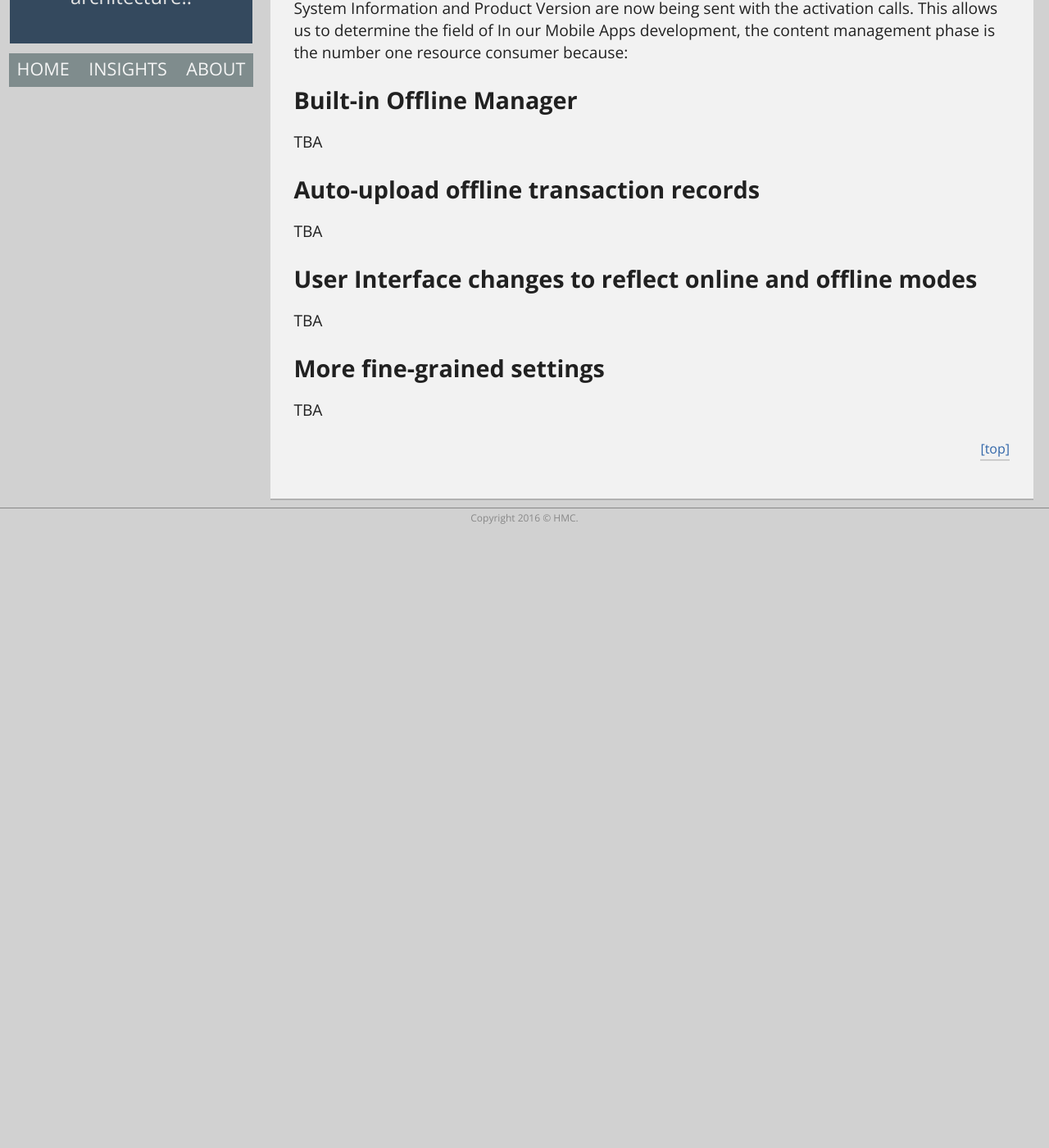
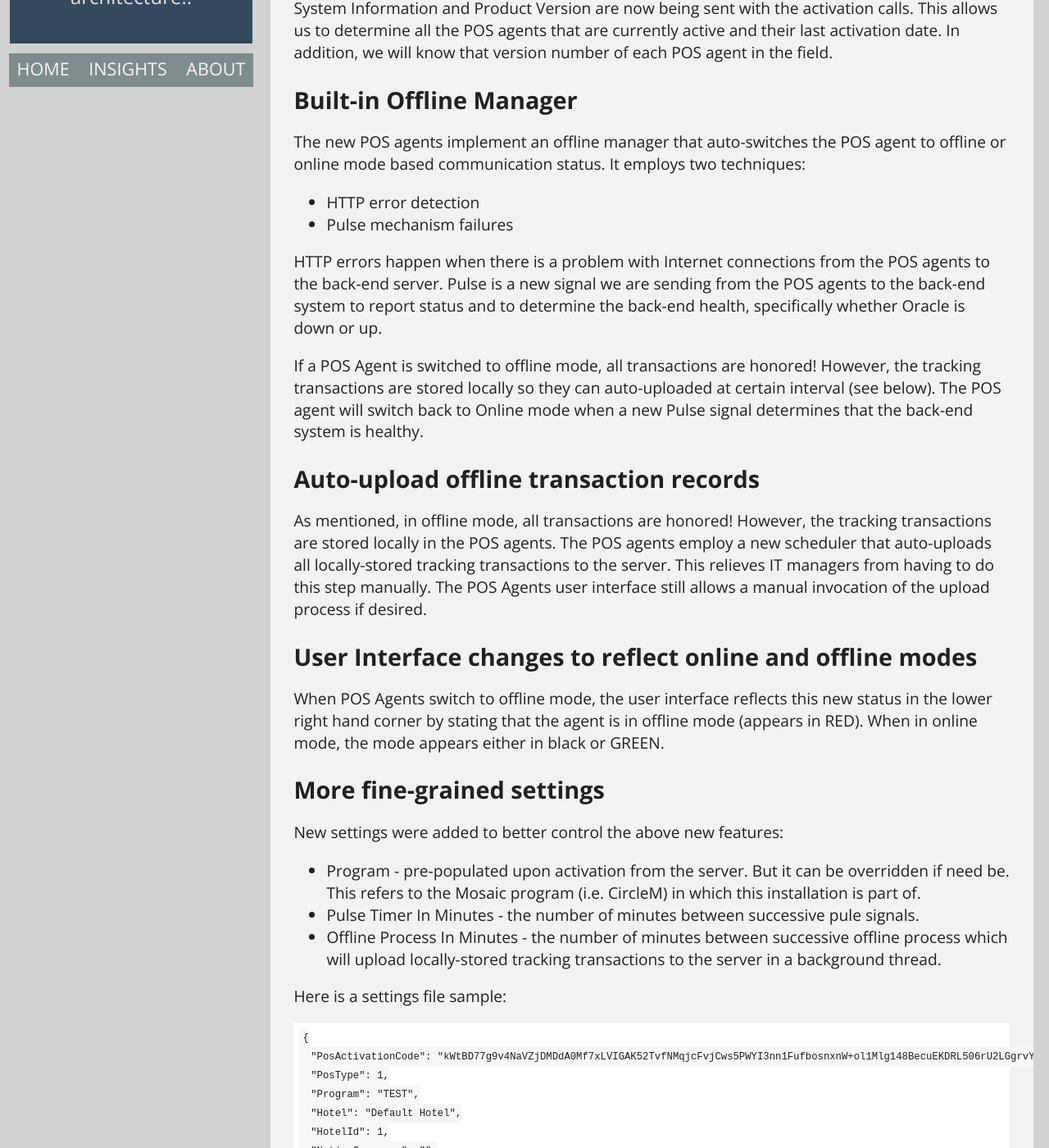
Before and after one commit to hmccode/hmccode.github.io, a Jekyll site: the page built from _posts/2017-03-05-pos-agents.md, in a window 1280 px wide and 1400 px high, scrolled down 360 px. Shown: the whole window at 82% size. Built offline with Jekyll 4.4.1, drawn with Linux system fonts in a browser that asks for light colours; nearby versions of some CDN libraries; a script that is not in the unit is left out; before the commit the page ends 1096 px from its top, so only the background shows below that; some of the changed text lies outside the part shown.

Commit message:
Updated the POS Agents and Digital Memberships posts

````diff
--- a/_posts/2017-03-05-pos-agents.md
+++ b/_posts/2017-03-05-pos-agents.md
@@ -13,20 +13,68 @@ This article discusses the features planned for V3 of the POS Agents.
 
 ## Telemetry Information
 
-System Information and Product Version are now being sent with the activation calls. This allows us to determine the field of In our Mobile Apps development, the content management phase is the number one resource consumer because:
+System Information and Product Version are now being sent with the activation calls. This allows us to determine all the POS agents that are currently active and their last activation date. In addition, we will know that version number of each POS agent in the field.
 
 ## Built-in Offline Manager
 
-TBA
+The new POS agents implement an offline manager that auto-switches the POS agent to offline or online mode based communication status. It employs two techniques:
+
+- HTTP error detection
+- Pulse mechanism failures
+
+HTTP errors happen when there is a problem with Internet connections from the POS agents to the back-end server. Pulse is a new signal we are sending from the POS agents to the back-end system to report status and to determine the back-end health, specifically whether Oracle is down or up.
+
+If a POS Agent is switched to offline mode, all transactions are honored! However, the tracking transactions are stored locally so they can auto-uploaded at certain interval (see below). The POS agent will switch back to Online mode when a new Pulse signal determines that the back-end system is healthy.
 
 ## Auto-upload offline transaction records
 
-TBA
+As mentioned, in offline mode, all transactions are honored! However, the tracking transactions are stored locally in the POS agents. The POS agents employ a new scheduler that auto-uploads all locally-stored tracking transactions to the server. This relieves IT managers from having to do this step manually. The POS Agents user interface still allows a manual invocation of the upload process if desired.
 
 ## User Interface changes to reflect online and offline modes
 
-TBA
+When POS Agents switch to offline mode, the user interface reflects this new status in the lower right hand corner by stating that the agent is in offline mode (appears in RED). When in online mode, the mode appears either in black or GREEN.
 
 ## More fine-grained settings
 
-TBA
+New settings were added to better control the above new features:
+
+- Program - pre-populated upon activation from the server. But it can be overridden if need be. This refers to the Mosaic program (i.e. CircleM) in which this installation is part of.
+- Pulse Timer In Minutes - the number of minutes between successive pule signals.
+- Offline Process In Minutes - the number of minutes between successive offline process which will upload locally-stored tracking transactions to the server in a background thread.
+
+Here is a settings file sample:
+
+```
+{
+  "PosActivationCode": "kWtBD77g9v4NaVZjDMDdA0Mf7xLVIGAK52TvfNMqjcFvjCws5PWYI3nn1FufbosnxnW+ol1Mlg148BecuEKDRL506rU2LGgrvYamXdlIyL8YI6YamC2c17Ky1JRiT9Wk",
+  "PosType": 1,
+  "Program": "TEST",
+  "Hotel": "Default Hotel",
+  "HotelId": 1,
+  "NativeCurrency": "",
+  "EmailAddress": "",
+  "Port": 5002,
+  "ScenarioIterations": 1,
+  "ScenarioCommandsFilePath": "settings/scenarios.txt",
+  "ScenarioMembershipsFilePath": "settings/memberships.txt",
+  "ScenarioVouchersFilePath": "settings/vouchers.txt",
+  "AgentType": 0,
+  "TaxType": 1,
+  "TaxPercentage": 0.0,
+  "IsTaxAfterDiscount": true,
+  "ServiceChargePercentage": 0.0,
+  "Outlets": [],
+  "MaxCovers": 12,
+  "ApiUrl": "https://mosaic-web-api-dev.azurewebsites.net",
+  "ApiVersionHeader": "X-API-VERSION",
+  "ApiVersion": "2",
+  "NetworkRetryCounter": 3,
+  "NetworkRetryIntervalInSeconds": 1,
+  "LoggerRollOverSize": 50000,
+  "MaxLocalTransactions": 100,
+  "PulseTimerInMinutes": 5,
+  "OfflineProcessorInMinutes": 60
+}
+```
+
+To try out the new features, please use this bits here and make sure you are pointing our test agent to [https://mosaic-web-api-dev.azurewebsites.net](https://mosaic-web-api-dev.azurewebsites.net). Let us know if any problem.
````
Also changed, not shown: _posts/2017-03-04-mosaic-digital-memberships.md (+10 -0 lines).
